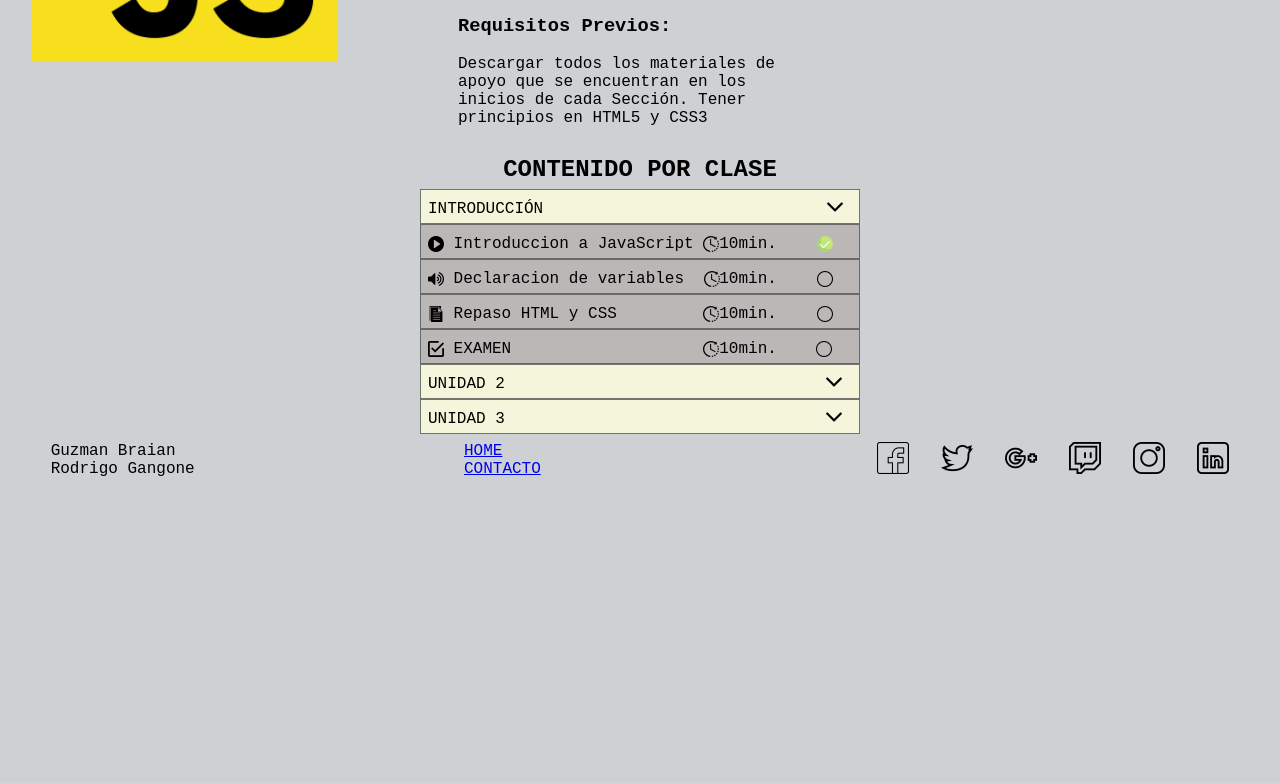
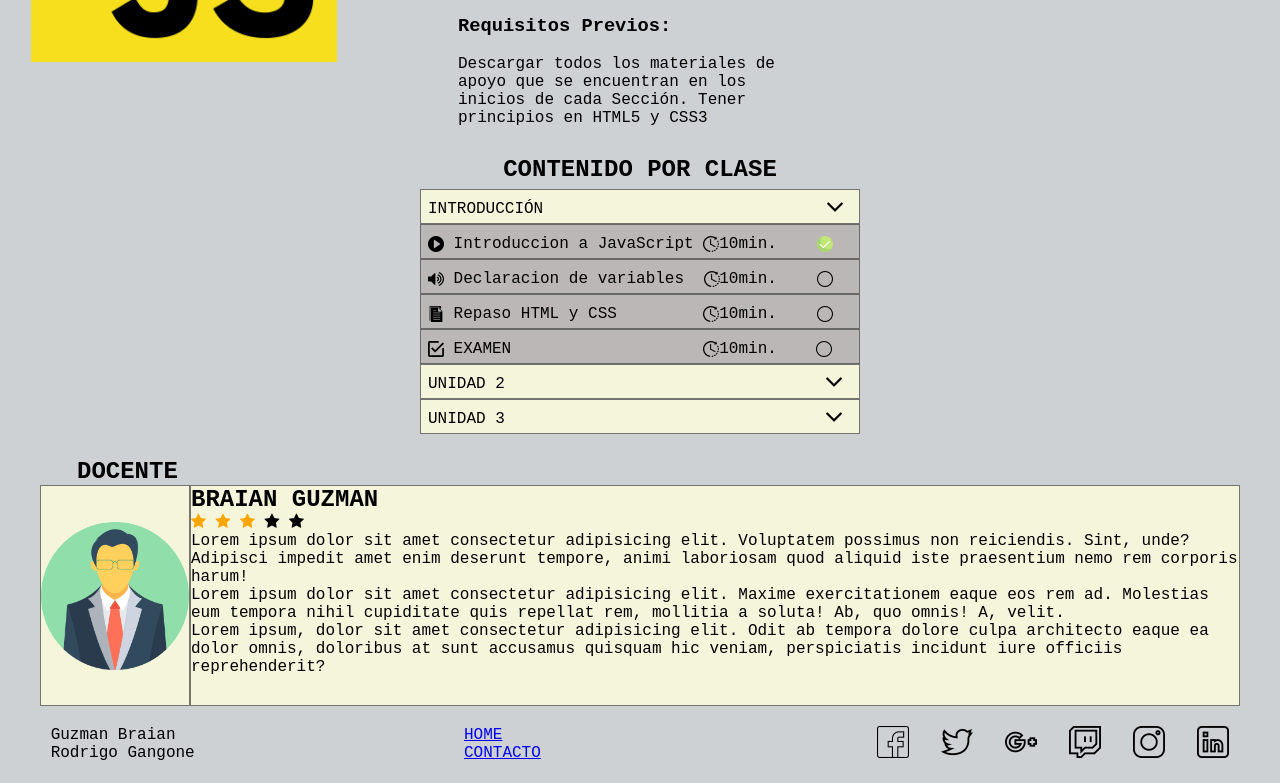
Before and after one commit to braty66/Trabajo-Practico-1era-Parte, a plain HTML site: page detalleDeCurso.html in a window 1280 px wide. Shown: the part 474-1257 px from the top of the page. Before the commit the page ends 973 px from the top, so only its background shows below. Drawn offline with Linux system fonts and the light colour scheme; a web font is replaced by a local one.

Commit message:
finalizado grid contenedor review docente ya falta menos

```diff
--- a/css/stile.css
+++ b/css/stile.css
@@ -491,3 +491,26 @@ left: 40px;
     position:relative;
     top:2px;
 }
+.checked {
+    color: orange;
+  }
+  .grid2{
+    display: grid;
+    grid-template-columns: 150px 1050px;
+    justify-items: stretch;
+    align-items: stretch;
+    height: 221px;
+    justify-content: center;
+    align-content: stretch;
+}
+.grid2A img{
+    max-width: 100%;
+}
+.grid2 div{
+    background: beige;
+    border: 1px solid rgba(88, 87, 87, 0.815);
+}
+.docente{
+    position: relative;
+    left: 77px;
+}
--- a/detalleDeCurso.html
+++ b/detalleDeCurso.html
@@ -7,6 +7,7 @@
     <link rel="stylesheet" href="css/stile.css">
     <title>Detalle de curso</title>
     <link rel="stylesheet" href="https://fonts.googleapis.com/css?family=Turret+Road:700&display=swap">
+    <link rel="stylesheet" href="https://cdnjs.cloudflare.com/ajax/libs/font-awesome/4.7.0/css/font-awesome.min.css">
 </head>
 <body>
         <header>
@@ -81,6 +82,37 @@
                                     <div class="f">UNIDAD 2 <img src="img/angulo-de-flecha-hacia-abajo.png" alt=""></div>
                                     <div class="g">UNIDAD 3 <img src="img/angulo-de-flecha-hacia-abajo.png" alt=""></div>
                         </section>
+                        <br>
+                        <br>
+                        <h2 class="docente">DOCENTE</h2>
+                        <section>
+                            <div class="grid2">
+                                <div class= "grid2A">
+                                    <br>
+                                    <br>
+
+                                    <img src="img/xdocente.png.pagespeed.ic.jBN1jF9ZPE.png" alt="">
+                                    <br>
+
+
+                                </div>
+                            <div>
+
+                                <h2>BRAIAN GUZMAN</h2>
+
+
+                        <span class="fa fa-star checked"></span>
+                        <span class="fa fa-star checked"></span>
+                        <span class="fa fa-star checked"></span>
+                        <span class="fa fa-star"></span>
+                        <span class="fa fa-star"></span>
+                        <p>Lorem ipsum dolor sit amet consectetur adipisicing elit. Voluptatem possimus non reiciendis. Sint, unde? Adipisci impedit amet enim deserunt tempore, animi laboriosam quod aliquid iste praesentium nemo rem corporis harum!</p>
+                        <p>Lorem ipsum dolor sit amet consectetur adipisicing elit. Maxime exercitationem eaque eos rem ad. Molestias eum tempora nihil cupiditate quis repellat rem, mollitia a soluta! Ab, quo omnis! A, velit.</p>
+                        <p>Lorem ipsum, dolor sit amet consectetur adipisicing elit. Odit ab tempora dolore culpa architecto eaque ea dolor omnis, doloribus at sunt accusamus quisquam hic veniam, perspiciatis incidunt iure officiis reprehenderit?</p>
+                    </div>
+
+                        </div>
+                        </section>
 
                     </main>
 
```
Also changed, not shown: img/xdocente.png.pagespeed.ic.jBN1jF9ZPE.png (added).
